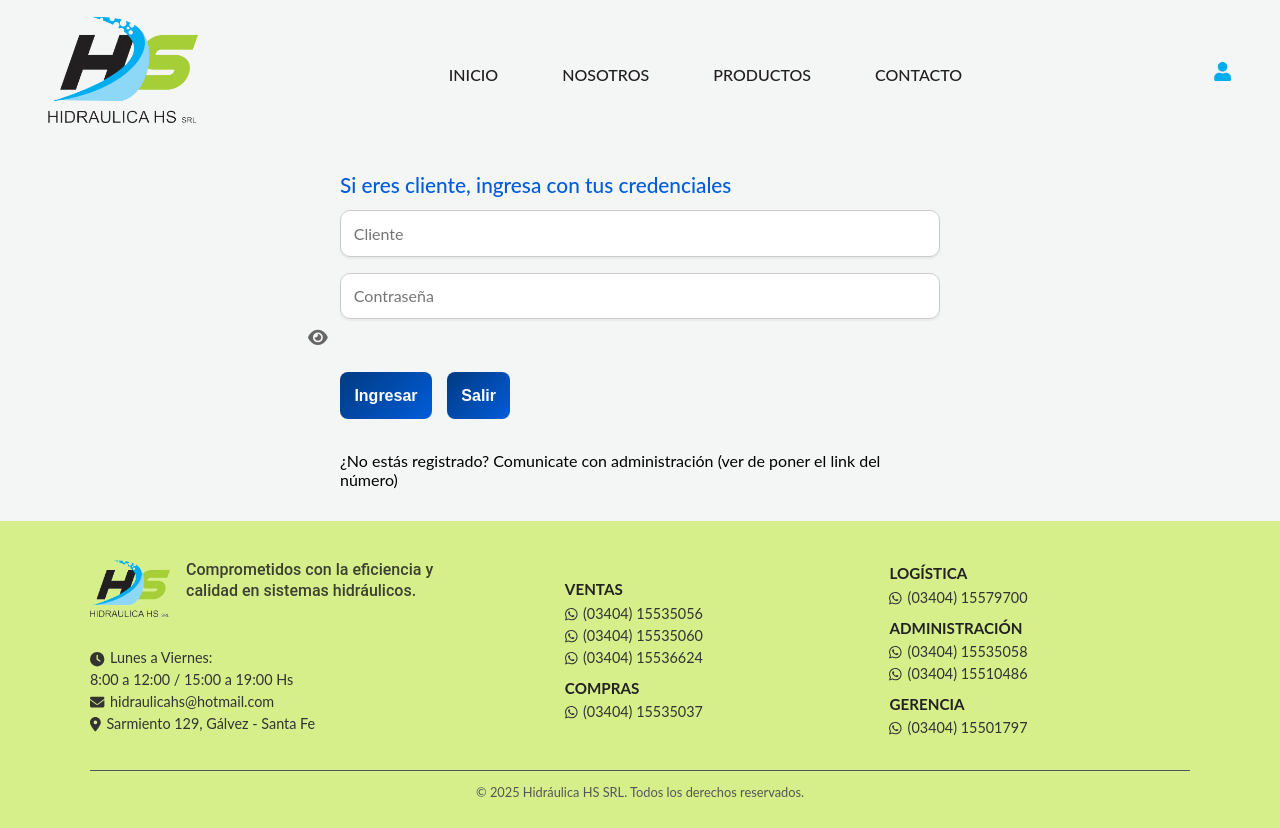
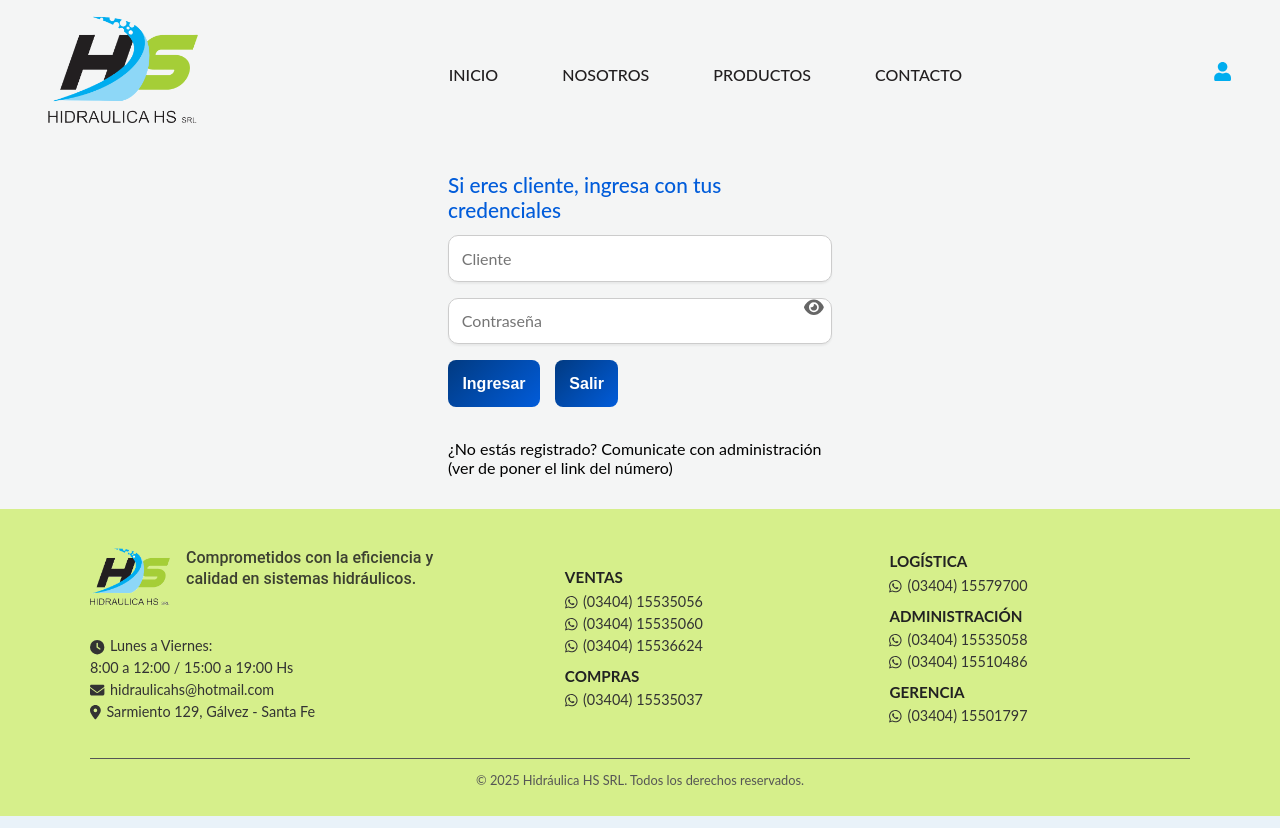
Before and after one commit to PMoyanoAiraldi/H-S-Front, a React (Vite) app in the folder front/: page /login in a window 1280 px wide. Built offline with nearby package versions, Linux system fonts and the light colour scheme.

Commit message:
Estilos listos de Login

```diff
--- a/front/src/components/Login/Login.module.css
+++ b/front/src/components/Login/Login.module.css
@@ -2,6 +2,7 @@
     display: flex;
     flex-direction: column;
     gap: 1rem;
+
 
 }
     @keyframes fadeIn {
@@ -22,8 +23,8 @@ input {
 }
 
 .containerLogin{
-        width: 90%;
-        max-width: 600px;
+        width: 30%;
+        /* max-width: 600px; */
         margin: 0 auto;
         padding: 1rem;
         font-family: 'Lato', sans-serif;
@@ -60,29 +61,23 @@ input {
 }
 
 .icon {
-    position: relative;
-    right: 2rem;
-    top: 50%;
-    transform: translateY(-40%);
+    position: absolute;
+    right: 1.5rem;
+    top: 45%;
+    transform: translateY(-50%);
     cursor: pointer;
     font-size: 1.1rem;
     color: #666;
 }
 
-.passwordContainer {
+.inputWithIcon {
+    padding-right: 2.5rem;
     position: relative;
-    /* width: 100%; */
-}
-
-.inputWithIcon {
-    /* width: 100%; */
-    /* padding-right: 2.5rem; */
-    position: relative;
-    padding: 0.8rem;
     border: 1px solid #ccc;
     border-radius: 10px;
     font-size: 1rem;
     font-family: inherit;
     transition: all 0.3s ease;
     box-shadow: 0 2px 2px rgba(0, 0, 0, 0.05);
+
 }
```
